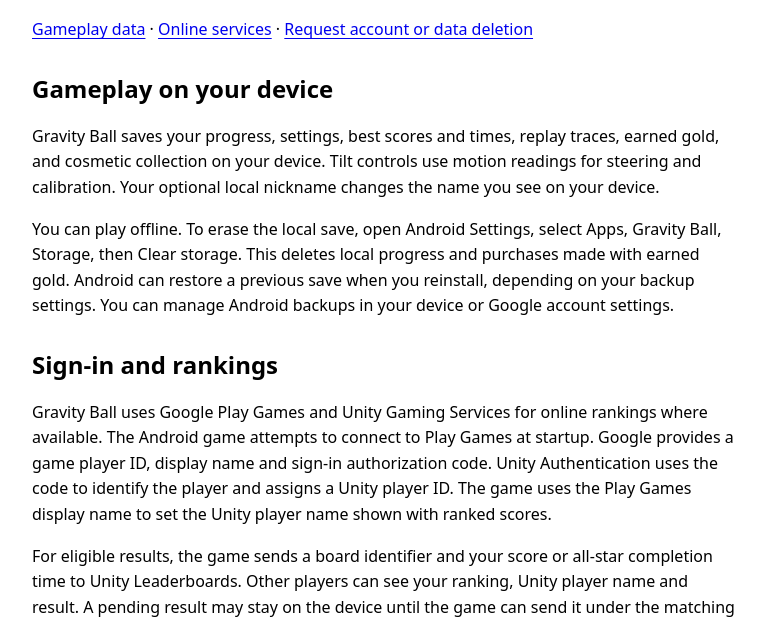
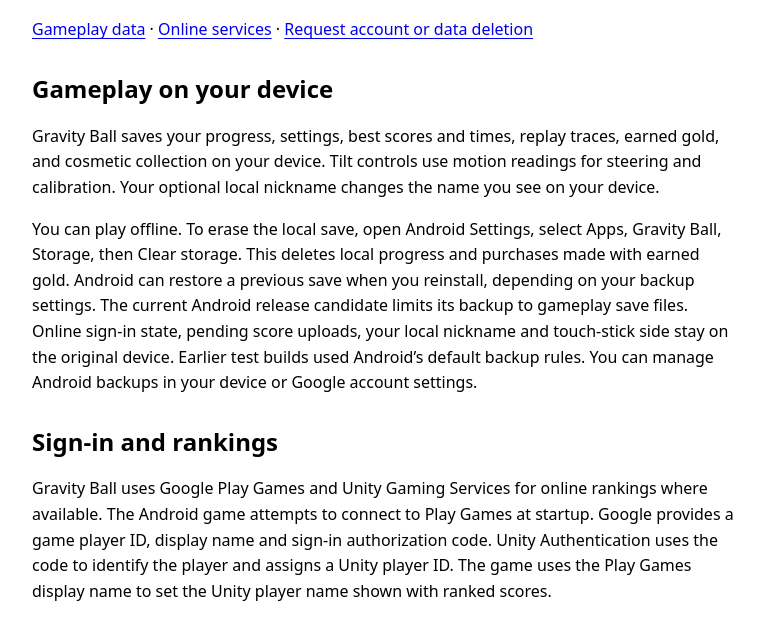
Before and after one commit to rameziophobia/gravity-ball-support, a plain HTML site: page index.html in a window 1280 px wide. Shown: the part 183-800 px from the top of the page, without its empty margins (256-1021 px from the left). Drawn offline with Linux system fonts and the light colour scheme.

Commit message:
Explain which game data Android can restore

```diff
--- a/index.html
+++ b/index.html
@@ -7,7 +7,7 @@
 <nav aria-label="Page contents"><a href="#local">Gameplay data</a> · <a href="#online">Online services</a> · <a href="#deletion">Request account or data deletion</a></nav>
 <section id="local"><h2>Gameplay on your device</h2>
 <p>Gravity Ball saves your progress, settings, best scores and times, replay traces, earned gold, and cosmetic collection on your device. Tilt controls use motion readings for steering and calibration. Your optional local nickname changes the name you see on your device.</p>
-<p>You can play offline. To erase the local save, open Android Settings, select Apps, Gravity Ball, Storage, then Clear storage. This deletes local progress and purchases made with earned gold. Android can restore a previous save when you reinstall, depending on your backup settings. You can manage Android backups in your device or Google account settings.</p></section>
+<p>You can play offline. To erase the local save, open Android Settings, select Apps, Gravity Ball, Storage, then Clear storage. This deletes local progress and purchases made with earned gold. Android can restore a previous save when you reinstall, depending on your backup settings. The current Android release candidate limits its backup to gameplay save files. Online sign-in state, pending score uploads, your local nickname and touch-stick side stay on the original device. Earlier test builds used Android’s default backup rules. You can manage Android backups in your device or Google account settings.</p></section>
 <section id="online"><h2>Sign-in and rankings</h2>
 <p>Gravity Ball uses Google Play Games and Unity Gaming Services for online rankings where available. The Android game attempts to connect to Play Games at startup. Google provides a game player ID, display name and sign-in authorization code. Unity Authentication uses the code to identify the player and assigns a Unity player ID. The game uses the Play Games display name to set the Unity player name shown with ranked scores.</p>
 <p>For eligible results, the game sends a board identifier and your score or all-star completion time to Unity Leaderboards. Other players can see your ranking, Unity player name and result. A pending result may stay on the device until the game can send it under the matching account. Unity may deliver account notices. The app keeps a local record of notices you read.</p>
```
